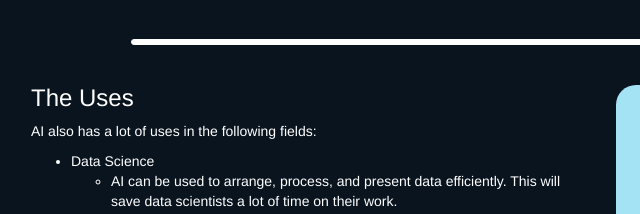
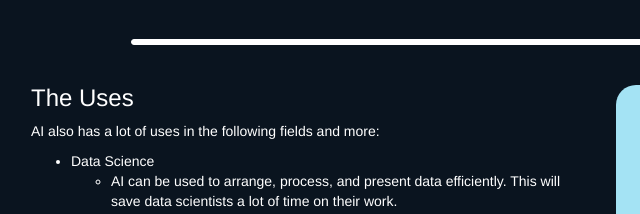
Before and after one commit to Elaiah-pshs/AI-website, a plain HTML site: page htdocs/intro.html in a window 1280 px wide. Shown: the part 3165-3379 px from the top of the page, 39-679 px from the left. Drawn offline with nearby package versions, Linux system fonts and the light colour scheme.

Commit message:
Changed last paragraph in intro.html

```diff
--- a/htdocs/intro.html
+++ b/htdocs/intro.html
@@ -258,7 +258,7 @@ Utilizing Artificial Intelligence has several advantages, such as:
                         <h3>The Uses</h3>
                         <p>
 
-AI also has a lot of uses in the following fields:
+AI also has a lot of uses in the following fields and more:
 <ul>
     <li>Data Science</li>
     <ul>
```
